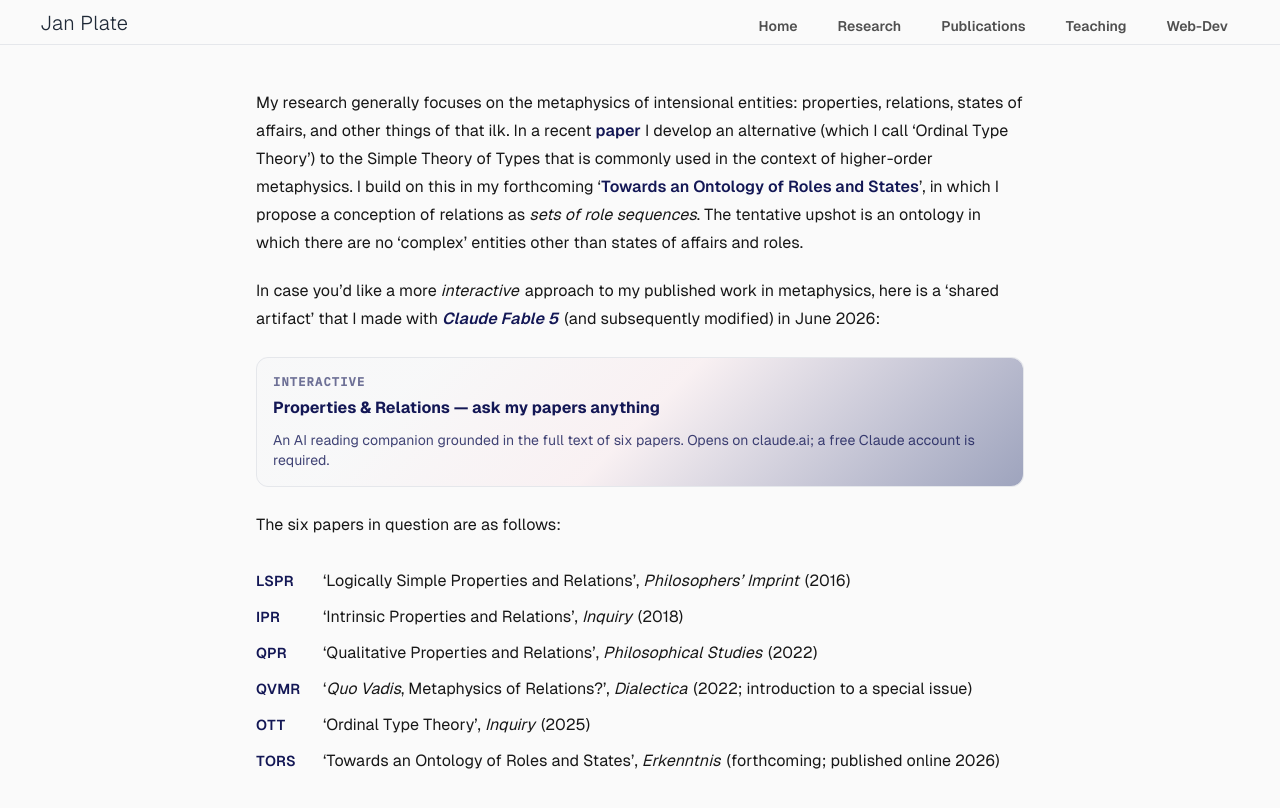
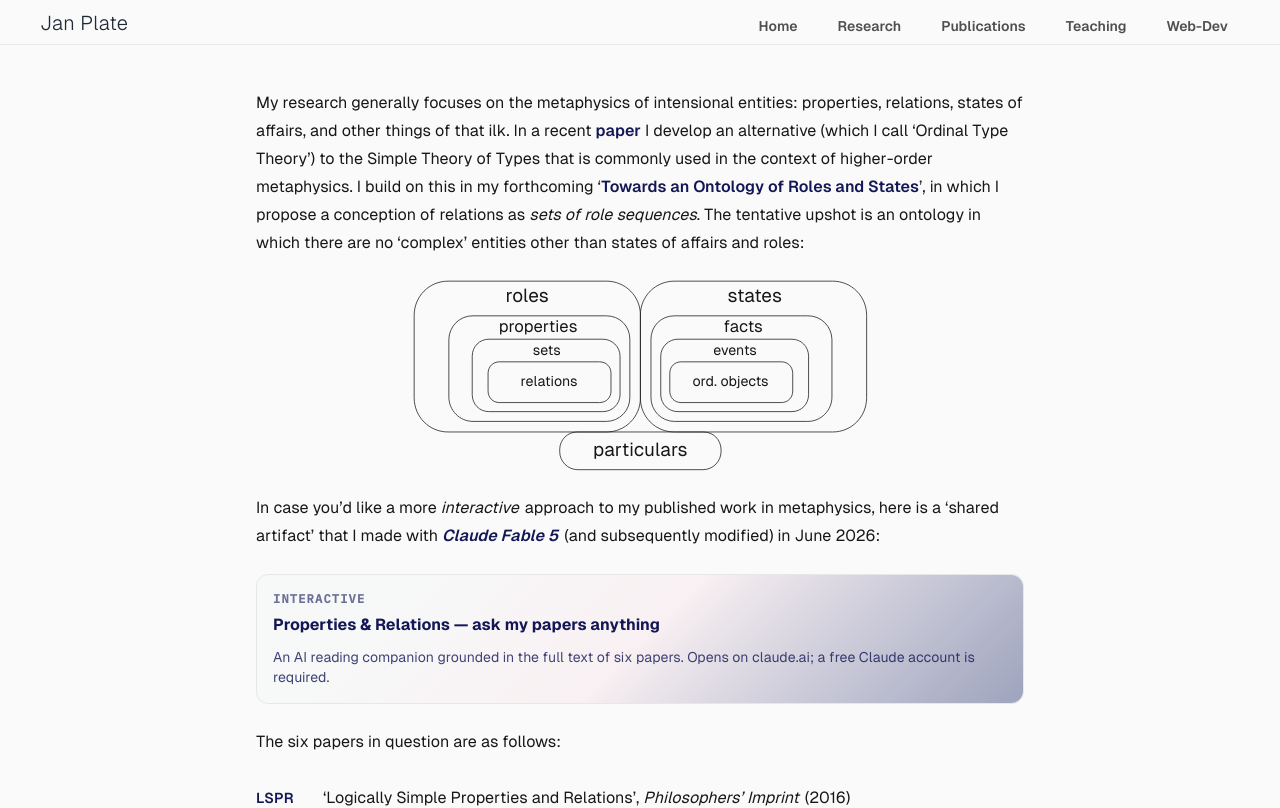
Before and after one commit to jplate/home, a Next.js app: page /Research in a window 1280 px wide. Shown: the top 808 px of the page. Built offline with nearby package versions, Linux system fonts and the light colour scheme.

Commit message:
Diagram re-added as SVG

```diff
--- a/src/app/Research/page.tsx
+++ b/src/app/Research/page.tsx
@@ -2,7 +2,6 @@ import { Metadata } from 'next';
 import Image from 'next/image';
 import Content from '../components/Content';
 import Section from '../components/Section';
-import diagramSrc from '../images/ORS.png';
 
 export const metadata: Metadata = {
     title: 'Research',
@@ -58,6 +57,153 @@ const TORS = () => (
     <AbbrLink href='https://link.springer.com/article/10.1007/s10670-025-01036-1'>TORS</AbbrLink>
 );
 
+const Diagram = (props: React.SVGProps<SVGSVGElement>) => (
+  <svg
+    xmlns="http://www.w3.org/2000/svg"
+    viewBox="0 0 611 261"
+    width = "60%"
+    height = "auto"
+    {...props}
+  >
+    <path
+      d="M5.5 160.5c0 25 20 45 45 45h210c25 0 45-20 45-45v-110c0-25-20-45-45-45h-210c-25 0-45 20-45 45z"
+      fill="none"
+      stroke="currentColor"
+      strokeLinecap="round"
+      strokeLinejoin="round"
+    />
+    <path
+      d="M51.5 159.5c0 17.5 14.5 32 32 32h177a31.375 31.375 0 0 0 31-32v-77c0-17.5-13.5-31-31-31h-177a31.375 31.375 0 0 0-32 31z"
+      fill="none"
+      stroke="currentColor"
+      strokeLinecap="round"
+      strokeLinejoin="round"
+    />
+    <path
+      d="M82.5 156.5c0 12.25 9.75 22 22 22h151c12.247.272 22.728-9.753 23-22v-52c-.272-12.247-10.753-22.272-23-22h-151c-12.25 0-22 9.75-22 22z"
+      fill="none"
+      stroke="currentColor"
+      strokeLinecap="round"
+      strokeLinejoin="round"
+    />
+    <path
+      d="M103.5 151.5c0 8.575 6.425 15 15 15h133c8.575 0 15-6.425 15-15v-24c0-8.575-6.425-15-15-15h-133c-8.575 0-15 6.425-15 15z"
+      fill="none"
+      stroke="currentColor"
+      strokeLinecap="round"
+      strokeLinejoin="round"
+    />
+    <text
+      x={146.641}
+      y={144.828}
+      fontSize={18.773}
+      fill="currentColor"
+    >
+      {"relations"}
+    </text>
+    <text
+      x={162.836}
+      y={102.828}
+      fontSize={18.773}
+      fill="currentColor"
+    >
+      {"sets"}
+    </text>
+    <text
+      x={117.523}
+      y={72.469}
+      fontSize={21.902}
+      fill="currentColor"
+    >
+      {"properties"}
+    </text>
+    <text
+      x={126.773}
+      y={32.609}
+      fontSize={25.031}
+      fill="currentColor"
+    >
+      {"roles"}
+    </text>
+    <path
+      d="M605.5 160.5c0 25-20 45-45 45h-210c-25 0-45-20-45-45v-110c0-25 20-45 45-45h210c25 0 45 20 45 45z"
+      fill="none"
+      stroke="currentColor"
+      strokeLinecap="round"
+      strokeLinejoin="round"
+    />
+    <path
+      d="M559.5 159.5c0 17.5-14.5 32-32 32h-177a31.375 31.375 0 0 1-31-32v-77c0-17.5 13.5-31 31-31h177a31.375 31.375 0 0 1 32 31z"
+      fill="none"
+      stroke="currentColor"
+      strokeLinecap="round"
+      strokeLinejoin="round"
+    />
+    <path
+      d="M528.5 156.5c0 12.25-9.75 22-22 22h-151c-12.247.272-22.728-9.753-23-22v-52c.272-12.247 10.753-22.272 23-22h151c12.25 0 22 9.75 22 22z"
+      fill="none"
+      stroke="currentColor"
+      strokeLinecap="round"
+      strokeLinejoin="round"
+    />
+    <path
+      d="M507.5 151.5c0 8.575-6.425 15-15 15h-133c-8.575 0-15-6.425-15-15v-24c0-8.575 6.425-15 15-15h133c8.575 0 15 6.425 15 15z"
+      fill="none"
+      stroke="currentColor"
+      strokeLinecap="round"
+      strokeLinejoin="round"
+    />
+    <text
+      x={374.586}
+      y={145.156}
+      fontSize={18.773}
+      fill="currentColor"
+    >
+      {"ord. objects"}
+    </text>
+    <text
+      x={402.156}
+      y={102.828}
+      fontSize={18.773}
+      fill="currentColor"
+    >
+      {"events"}
+    </text>
+    <text
+      x={415.758}
+      y={72.531}
+      fontSize={21.902}
+      fill="currentColor"
+    >
+      {"facts"}
+    </text>
+    <text
+      x={420.977}
+      y={32.609}
+      fontSize={25.031}
+      fill="currentColor"
+    >
+      {"states"}
+    </text>
+    <path
+      d="M412.5 231.5c0 13.203-10.797 24-24 24h-166c-13.203 0-24-10.797-24-24v-3c.281-13.2 10.8-23.281 24-23h166c13.2-.281 23.719 9.8 24 23z"
+      fill="none"
+      stroke="currentColor"
+      strokeLinecap="round"
+      strokeLinejoin="round"
+    />
+    <text
+      x={242.578}
+      y={237.609}
+      fontSize={25.031}
+      fill="currentColor"
+    >
+      {"particulars"}
+    </text>
+  </svg>
+);
+
+
 export default function Page() {
     return (
         <Content>
@@ -76,8 +222,11 @@ export default function Page() {
                     </a>
                     &rsquo;, in which I propose a conception of relations as <em>sets of role sequences</em>.
                     The tentative upshot is an ontology in which there are no &lsquo;complex&rsquo; entities
-                    other than states of affairs and roles.
+                    other than states of affairs and roles:
                 </p>
+                <div className='flex justify-center'>
+                    <Diagram />
+                </div>
                 <p>
                     In case you&rsquo;d like a more <i className='pr-[0.12em]'>interactive</i> approach to my
                     published work in metaphysics, here is a &lsquo;shared artifact&rsquo; that I made with{' '}
```
Also changed, not shown: src/app/images/ORS.png (deleted).
